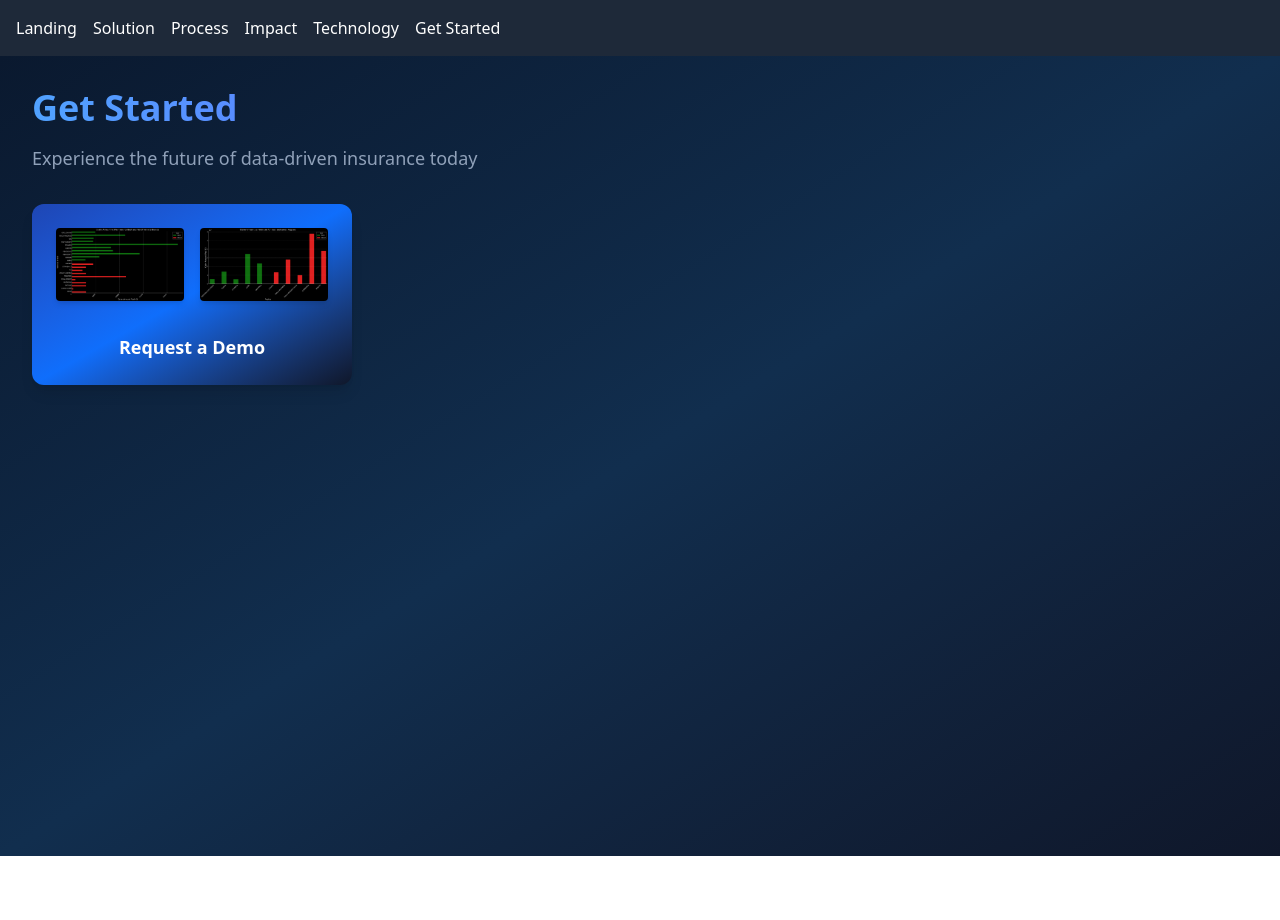
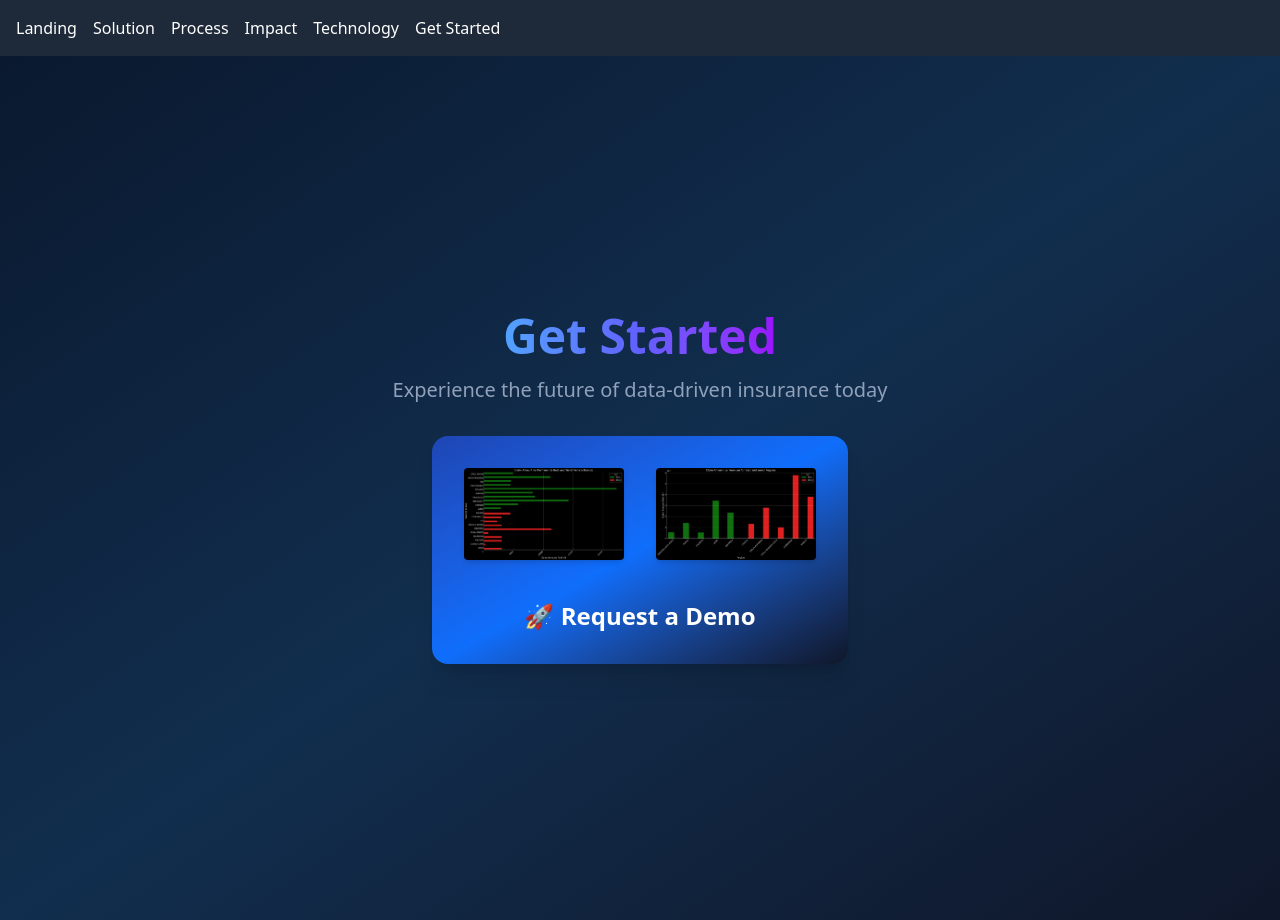
Before and after one commit to matinz03/Profilytics, a React (Vite) app: page /cta in a window 1280 px wide. Before the commit the page ends 856 px from the top, so only its background shows below. Built offline with nearby package versions, Linux system fonts and the light colour scheme.

Commit message:
Update CTA.jsx

```diff
--- a/src/sections/CTA.jsx
+++ b/src/sections/CTA.jsx
@@ -4,33 +4,35 @@ import PageWrapper from "./PageWrapper";
 export default function CTA() {
   return (
     <PageWrapper>
-      <h2 className="text-4xl font-bold text-gradient bg-gradient-to-r from-blue-400 via-indigo-500 to-purple-600 bg-clip-text text-transparent">
+      <div className="flex flex-col items-center justify-center min-h-screen text-center">
+        <h2 className="text-5xl font-extrabold text-gradient bg-gradient-to-r from-blue-400 via-indigo-500 to-purple-600 bg-clip-text text-transparent mb-4">
           Get Started
         </h2>
 
-      <p className="mt-4 text-lg text-slate-400">
+        <p className="text-xl text-slate-400 mb-8 max-w-xl">
           Experience the future of data-driven insurance today
         </p>
 
         <motion.button
-        whileHover={{ scale: 1.1 }}
+          whileHover={{ scale: 1.05 }}
           whileTap={{ scale: 0.95 }}
-        className="mt-8 p-6 rounded-xl bg-gradient-to-br from-[#1e46b4] via-[#0f6efc] to-[#0f172a] text-white font-semibold shadow-lg hover:brightness-110 text-center flex flex-col items-center gap-4"
+          className="p-8 rounded-2xl bg-gradient-to-br from-[#1e46b4] via-[#0f6efc] to-[#0f172a] text-white font-semibold shadow-xl hover:brightness-110 flex flex-col items-center gap-6"
         >
-        <div className="flex gap-4">
+          <div className="flex gap-8">
             <img
-            src="output_brand.png"
+              src="/output_brand.png"
               alt="Brand Output"
-            className="w-32 h-auto rounded shadow-md"
+              className="w-40 h-auto rounded shadow-md"
             />
             <img
-            src="output_region.png"
+              src="/output_region.png"
               alt="Region Output"
-            className="w-32 h-auto rounded shadow-md"
+              className="w-40 h-auto rounded shadow-md"
             />
           </div>
-        <span className="mt-4 text-lg">Request a Demo</span>
+          <span className="text-2xl mt-4">🚀 Request a Demo</span>
         </motion.button>
+      </div>
     </PageWrapper>
   );
 }
```
Lines whose indentation alone changed are shown as unchanged.
